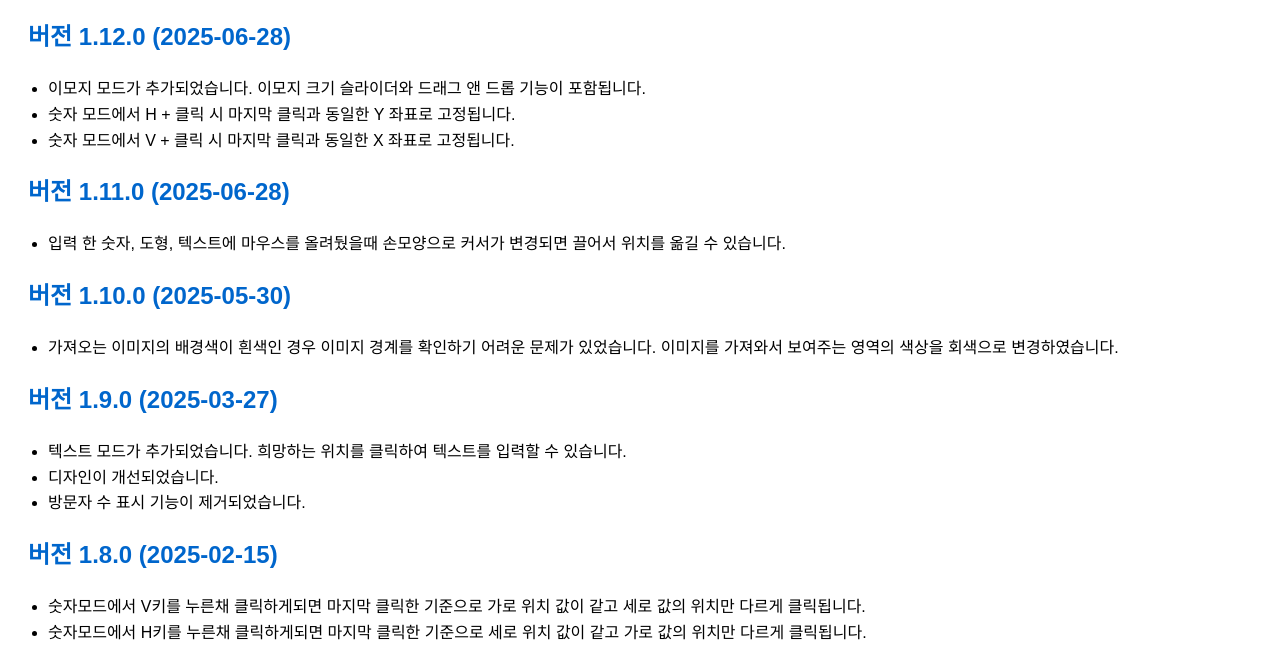
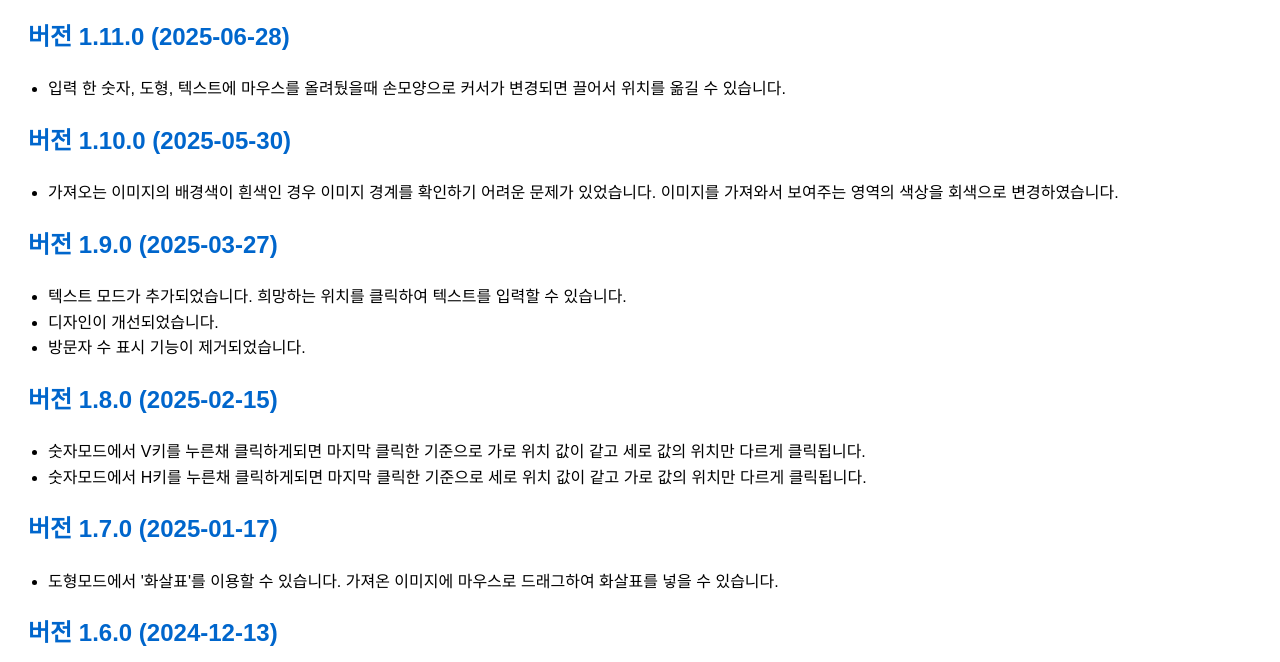
Before and after one commit to tiger-dreams/tiger-dream.github.io, a plain HTML site: page changelog.html in a window 1280 px wide. Shown: the part 104-766 px from the top of the page. Drawn offline with Linux system fonts and the light colour scheme.

Commit message:
수정 내용 Fix

```diff
--- a/changelog.html
+++ b/changelog.html
@@ -14,14 +14,6 @@
 </head>
 <body>
     <h1>변경 이력</h1>
-    <div class="version">
-        <h2>버전 1.12.0 (2025-06-28)</h2>
-        <ul>
-            <li>이모지 모드가 추가되었습니다. 이모지 크기 슬라이더와 드래그 앤 드롭 기능이 포함됩니다.</li>
-            <li>숫자 모드에서 H + 클릭 시 마지막 클릭과 동일한 Y 좌표로 고정됩니다.</li>
-            <li>숫자 모드에서 V + 클릭 시 마지막 클릭과 동일한 X 좌표로 고정됩니다.</li>
-        </ul>
-    </div>
     <div class="version">
         <h2>버전 1.11.0 (2025-06-28)</h2>
         <ul>
```
